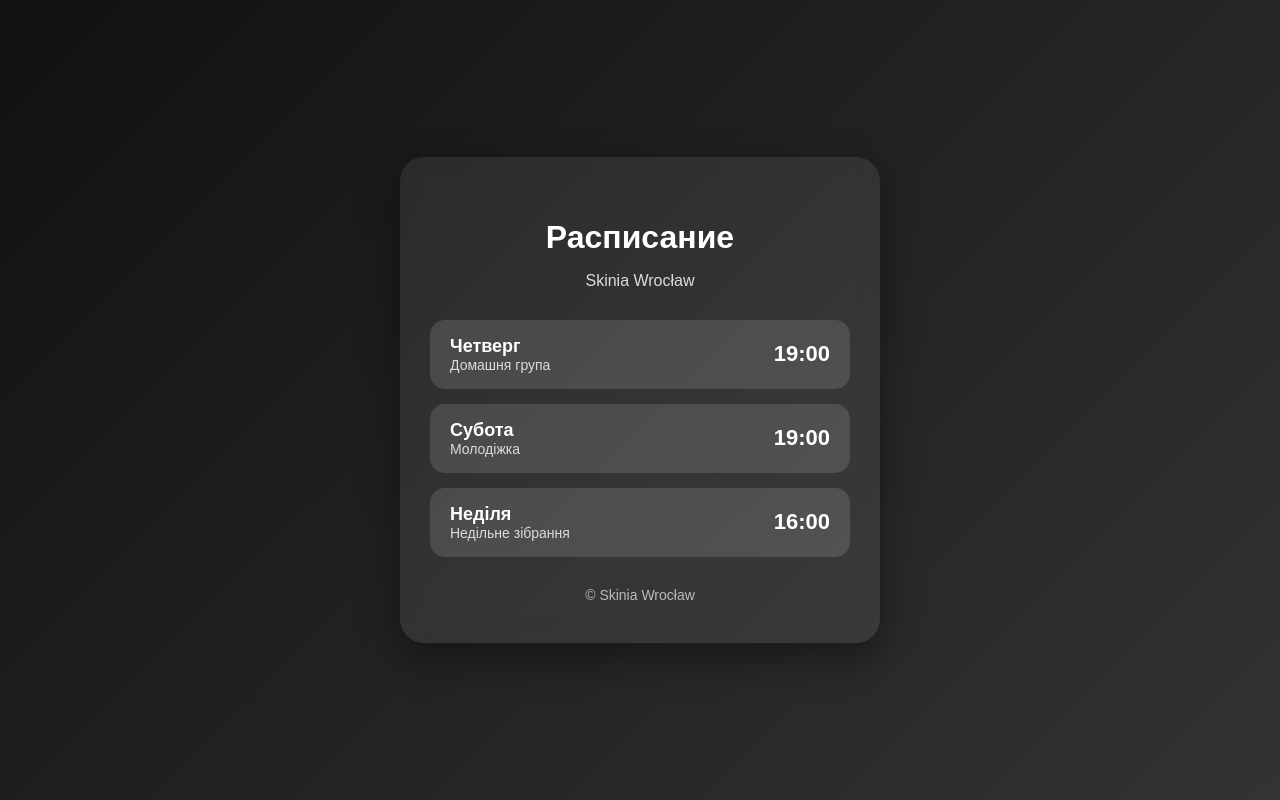
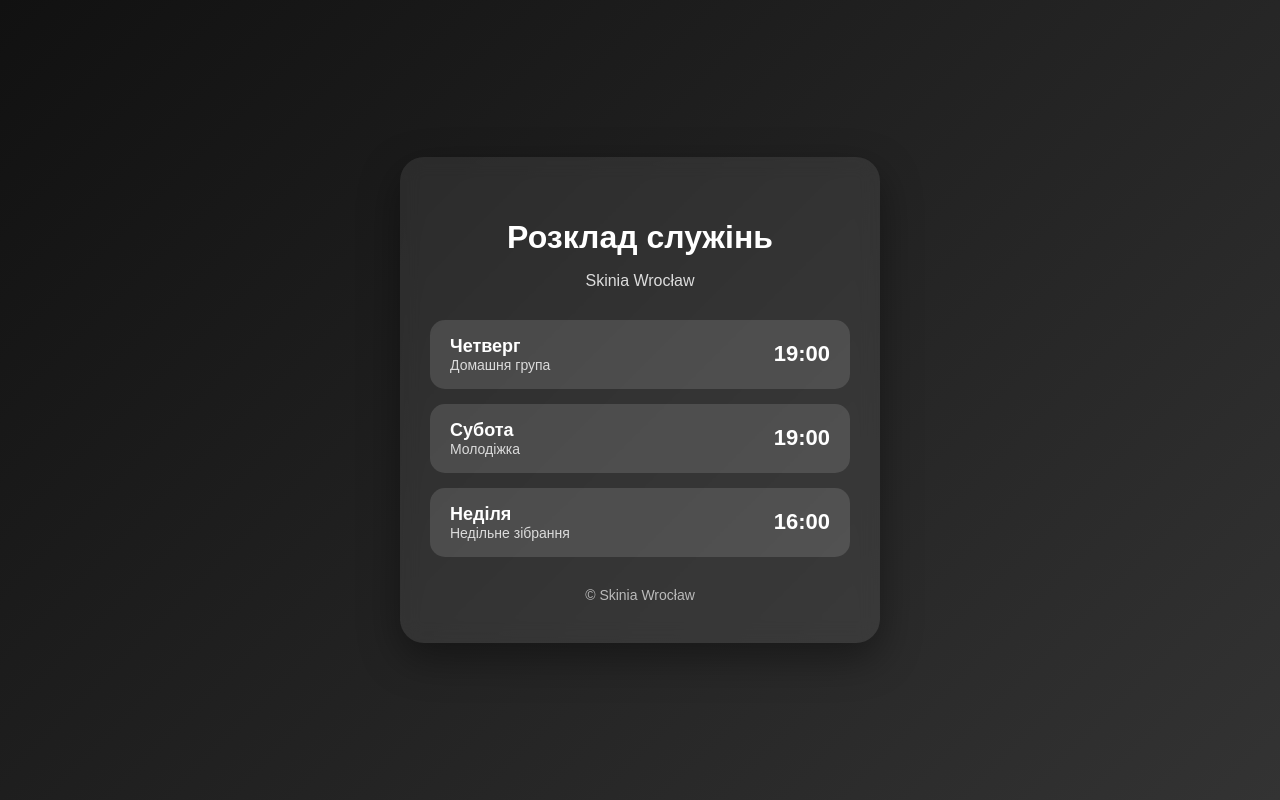
Before and after one commit to churchskiniawroclaw/schedule, a plain HTML site: page index.html in a window 1280 px wide. Drawn offline with Linux system fonts and the light colour scheme.

Commit message:
Update index.html

```diff
--- a/index.html
+++ b/index.html
@@ -84,7 +84,7 @@ p{
 
 <div class="card">
 
-<h1>Расписание</h1>
+<h1>Розклад служінь</h1>
 <p>Skinia Wrocław</p>
 
 <div class="item">
```
